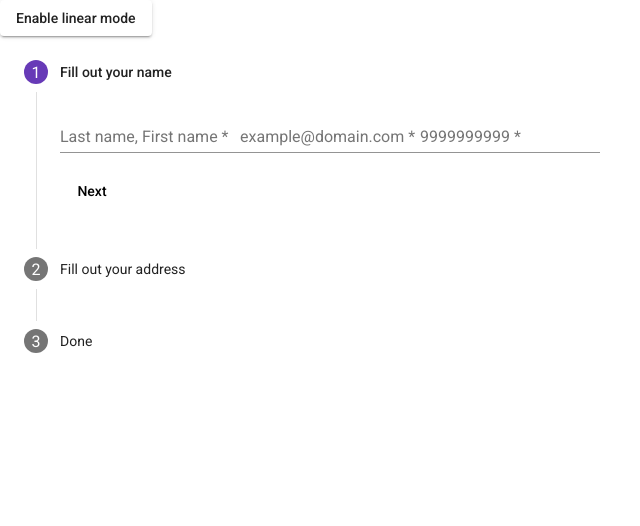
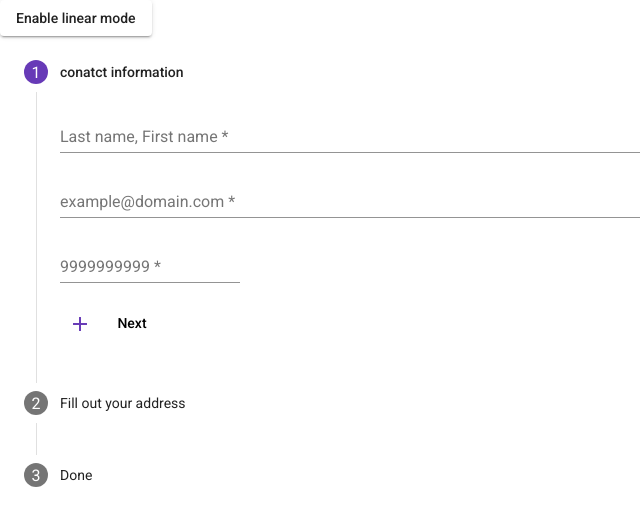
Before and after one commit to M0rfes/Contact, an Angular app: page / in a window 1280 px wide. Shown: the top 526 px of the page, without its empty margins (0-640 px from the left). Built offline with nearby package versions, Linux system fonts and the light colour scheme.

Commit message:
personal info form works

```diff
--- a/src/app/app.component.html
+++ b/src/app/app.component.html
@@ -5,8 +5,8 @@
 <mat-vertical-stepper [linear]="isLinear" #stepper>
   <mat-step [stepControl]="firstFormGroup">
     <form [formGroup]="personalInfo">
-      <ng-template matStepLabel>Fill out your name</ng-template>
-      <mat-form-field>
+      <ng-template matStepLabel>conatct information</ng-template>
+      <mat-form-field class="full-width ">
         <input
           matInput
           placeholder="Last name, First name"
@@ -14,7 +14,12 @@
           required
         />
       </mat-form-field>
-      <mat-form-field>
+
+      <mat-error *ngIf="fullName.touched && fullName.errors">
+        name is required
+      </mat-error>
+
+      <mat-form-field class="full-width ">
         <input
           matInput
           placeholder="example@domain.com"
@@ -23,6 +28,16 @@
           required
         />
       </mat-form-field>
+
+      <mat-error *ngIf="email.touched && email.errors">
+        enter a proper email
+      </mat-error>
+
+      <div formArrayName="phones">
+        <div
+          *ngFor="let phone of phones.controls; let i = index"
+          [formGroupName]="i"
+        >
           <mat-form-field>
             <input
               matInput
@@ -32,7 +47,19 @@
               required
             />
           </mat-form-field>
+          <ng-template [ngIf]="i !== 0">
+            <button mat-icon-button (click)="removePhone(i)" color="warn">
+              <mat-icon>
+                remove_circle
+              </mat-icon>
+            </button>
+          </ng-template>
+        </div>
+      </div>
       <div>
+        <button mat-icon-button (click)="addPhone()" color="primary">
+          <mat-icon>add</mat-icon>
+        </button>
         <button mat-button matStepperNext>Next</button>
       </div>
     </form>
--- a/src/app/app.component.ts
+++ b/src/app/app.component.ts
@@ -1,5 +1,5 @@
 import { Component, OnInit } from '@angular/core';
-import { FormGroup, FormBuilder, Validators } from '@angular/forms';
+import { FormGroup, FormBuilder, Validators, FormArray } from '@angular/forms';
 
 @Component({
   selector: 'app-root',
@@ -15,9 +15,7 @@ export class AppComponent implements OnInit {
   constructor(private formBuilder: FormBuilder) {}
 
   ngOnInit(): void {
-    this.personalInfo = this.formBuilder.group({
-      fullName: ['', [Validators.required]],
-      email: ['', [Validators.email, Validators.required]],
+    const phone = this.formBuilder.group({
       phone: [
         '',
         [
@@ -28,12 +26,46 @@ export class AppComponent implements OnInit {
         ],
       ],
     });
-
-    // this.firstFormGroup = this.formBuilder.group({
-    //   firstCtrl: ['', Validators.required],
-    // });
+    this.personalInfo = this.formBuilder.group({
+      fullName: ['', [Validators.required]],
+      email: ['', [Validators.email, Validators.required]],
+      phones: this.formBuilder.array([phone]),
+    });
     this.secondFormGroup = this.formBuilder.group({
       secondCtrl: ['', Validators.required],
     });
   }
+  get phones() {
+    return this.personalInfo.get('phones') as FormArray;
+  }
+  addPhone() {
+    const phone = this.formBuilder.group({
+      phone: [
+        '',
+        [
+          Validators.required,
+          Validators.maxLength(10),
+          Validators.minLength(10),
+          Validators.pattern('^[0-9]*$'),
+        ],
+      ],
+    });
+    this.phones.push(phone);
+  }
+  removePhone(i: number) {
+    if (this.phones.length === 1) {
+      return;
+    }
+    this.phones.removeAt(i);
+  }
+
+  get fullName() {
+    return this.personalInfo.get('fullName');
+  }
+  get email() {
+    return this.personalInfo.get('email');
+  }
+  str(msg: object) {
+    return JSON.stringify(msg);
+  }
 }
--- a/src/app/app.module.ts
+++ b/src/app/app.module.ts
@@ -10,6 +10,7 @@ import { MatFormFieldModule } from '@angular/material/form-field';
 import { MatInputModule } from '@angular/material/input';
 import { MatStepperModule } from '@angular/material/stepper';
 import { MatButtonModule } from '@angular/material/button';
+import { MatIconModule } from '@angular/material/icon';
 @NgModule({
   declarations: [AppComponent],
   imports: [
@@ -22,6 +23,7 @@ import { MatButtonModule } from '@angular/material/button';
     MatInputModule,
     MatStepperModule,
     MatButtonModule,
+    MatIconModule,
   ],
   providers: [],
   bootstrap: [AppComponent],
--- a/src/styles.scss
+++ b/src/styles.scss
@@ -1,4 +1,14 @@
 /* You can add global styles to this file, and also import other style files */
 
-html, body { height: 100%; }
-body { margin: 0; font-family: Roboto, "Helvetica Neue", sans-serif; }
+html,
+body {
+  height: 100%;
+}
+body {
+  margin: 0;
+  font-family: Roboto, 'Helvetica Neue', sans-serif;
+}
+.full-width {
+  display: block;
+  width: 80%;
+}
```
Lines whose indentation alone changed are shown as unchanged.
